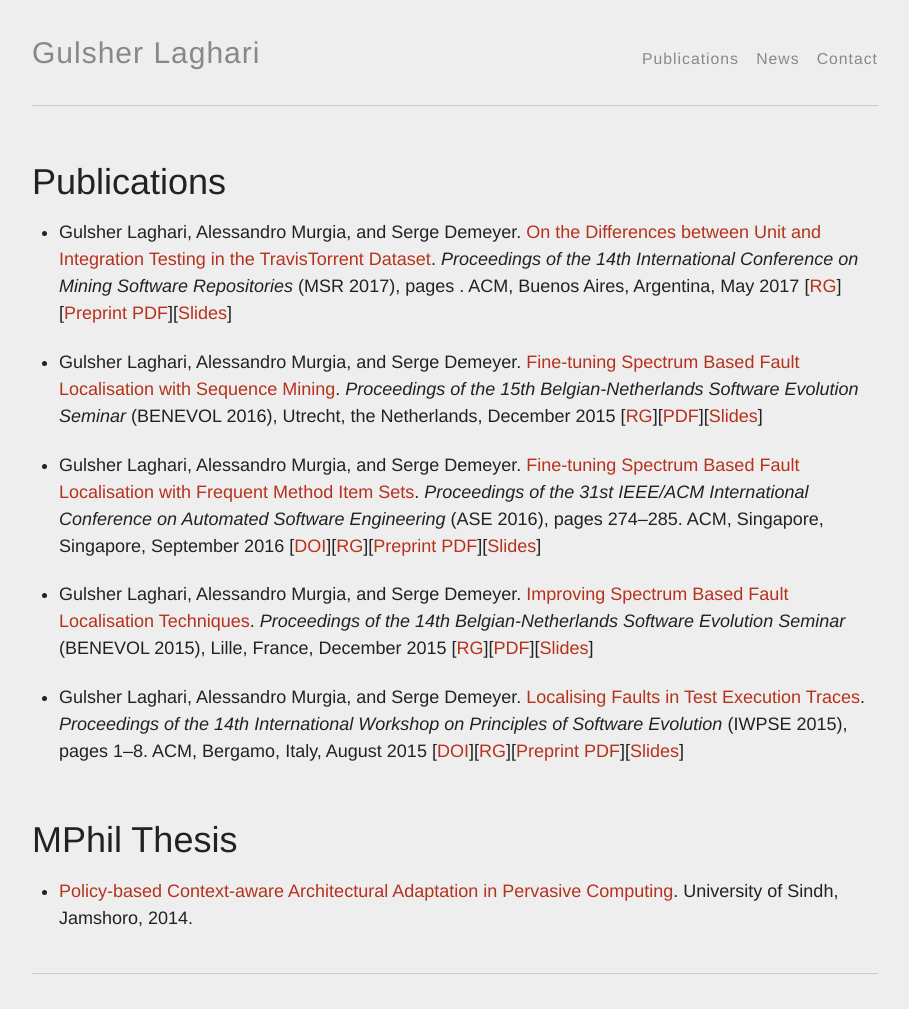
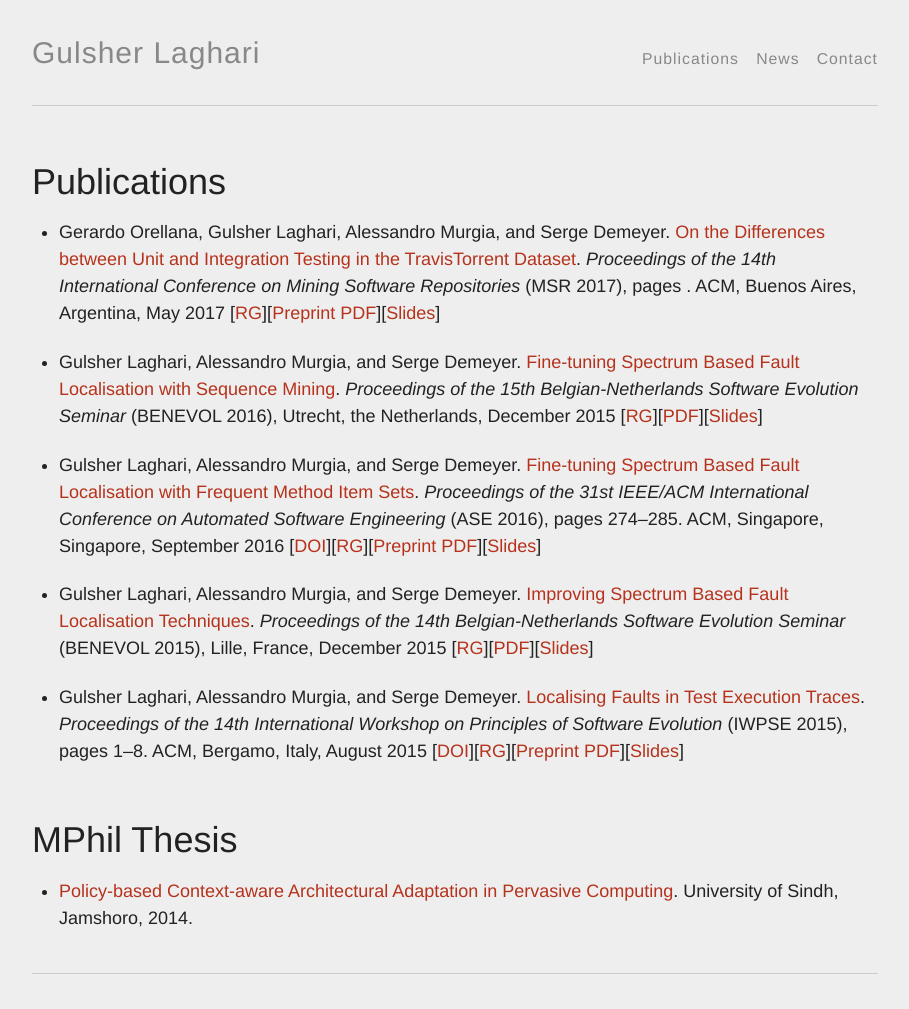
Before and after one commit to glaghari/glaghari.github.io, a Jekyll site: the page built from publications.md, in a window 1280 px wide. Shown: the whole page, without its empty margins (185-1094 px from the left). Built offline with Jekyll 4.4.1, drawn with Linux system fonts in a browser that asks for light colours; comment, search, counter and statistics services are not loaded.

Commit message:
Correction of bug propagated through cloning :)

```diff
--- a/_data/publications.yml
+++ b/_data/publications.yml
@@ -1,4 +1,4 @@
-- author:   "Gulsher Laghari, Alessandro Murgia, and Serge Demeyer"
+- author:   "Gerardo Orellana, Gulsher Laghari, Alessandro Murgia, and Serge Demeyer"
   title:    "On the Differences between Unit and Integration Testing in the TravisTorrent Dataset"
   journal:  "Proceedings of the 14th International Conference on Mining Software Repositories"
   series:   "MSR 2017"
```
